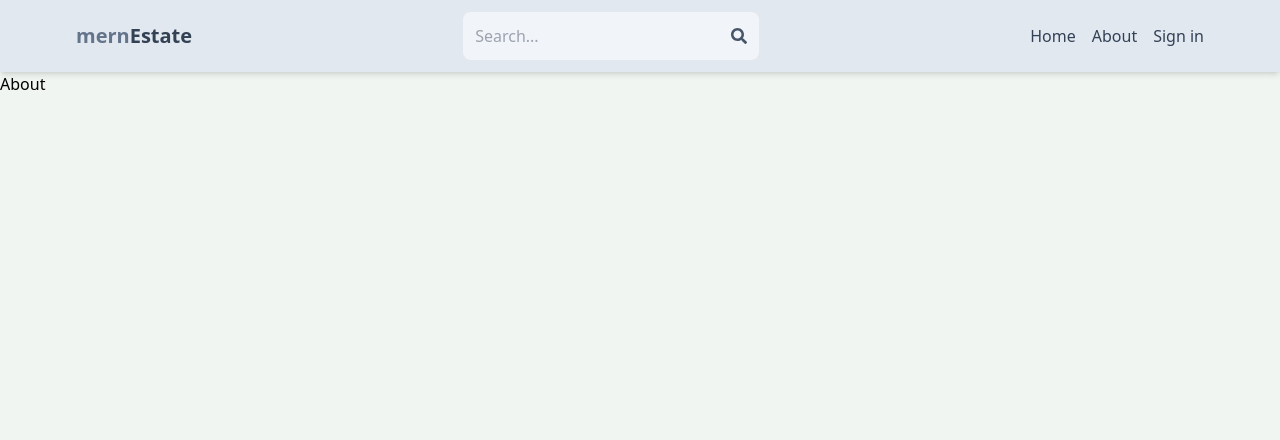
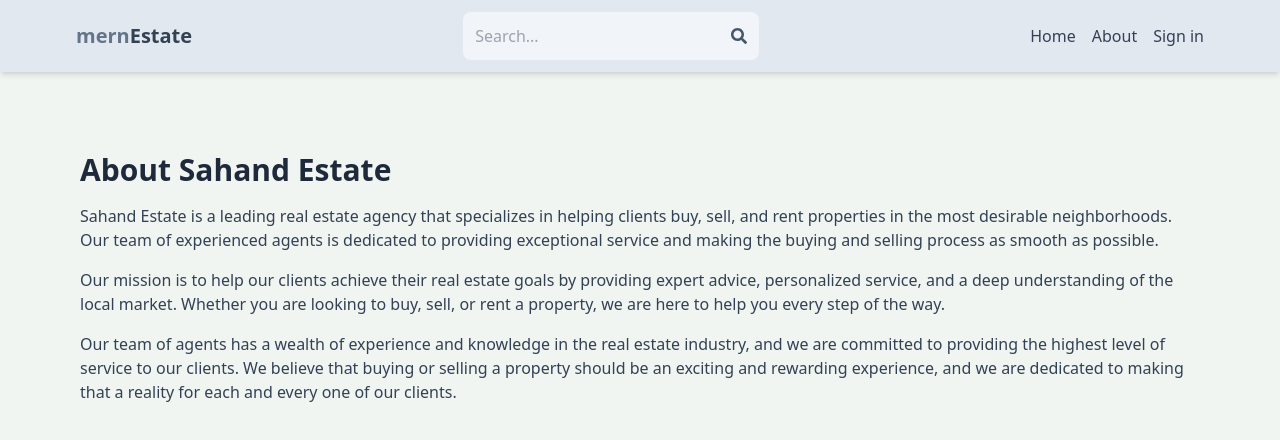
Before and after one commit to sadia-afrin39/mernEstate, a React (Create React App) app in the folder client/: page /about in a window 1280 px wide. Shown: the top 440 px of the page. Built offline with nearby package versions, Linux system fonts and the light colour scheme; no server answers.

Commit message:
about page

```diff
--- a/client/src/pages/About.jsx
+++ b/client/src/pages/About.jsx
@@ -2,6 +2,13 @@
 
 export default function About() {
   return (
-    <div>About</div>
+    <div className='py-20 px-4 max-w-6xl mx-auto'>
+      <h1 className='text-3xl font-bold mb-4 text-slate-800'>About Sahand Estate</h1>
+      <p className='mb-4 text-slate-700'>Sahand Estate is a leading real estate agency that specializes in helping clients buy, sell, and rent properties in the most desirable neighborhoods. Our team of experienced agents is dedicated to providing exceptional service and making the buying and selling process as smooth as possible.</p>
+      <p className='mb-4 text-slate-700'>
+      Our mission is to help our clients achieve their real estate goals by providing expert advice, personalized service, and a deep understanding of the local market. Whether you are looking to buy, sell, or rent a property, we are here to help you every step of the way.
+      </p>
+      <p className='mb-4 text-slate-700'>Our team of agents has a wealth of experience and knowledge in the real estate industry, and we are committed to providing the highest level of service to our clients. We believe that buying or selling a property should be an exciting and rewarding experience, and we are dedicated to making that a reality for each and every one of our clients.</p>
+    </div>
   )
 }
```
